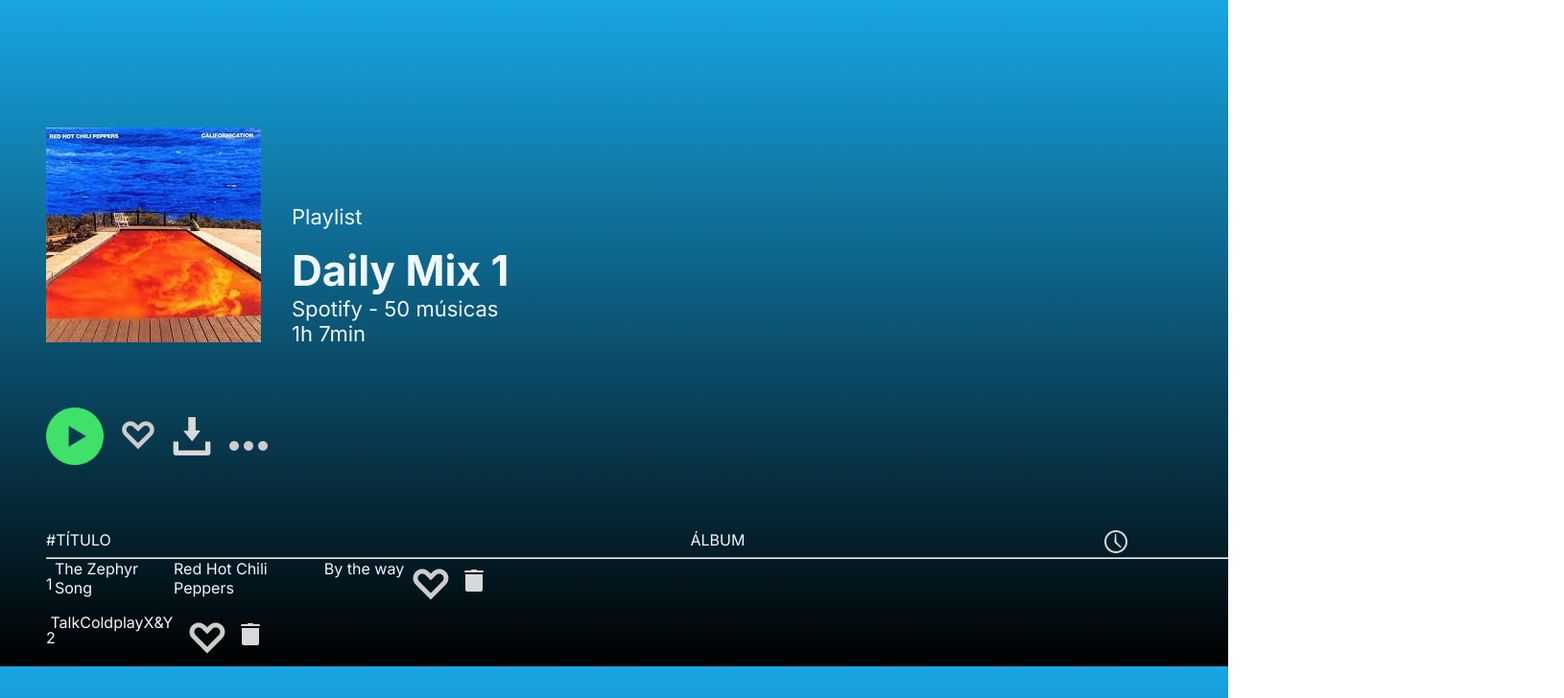
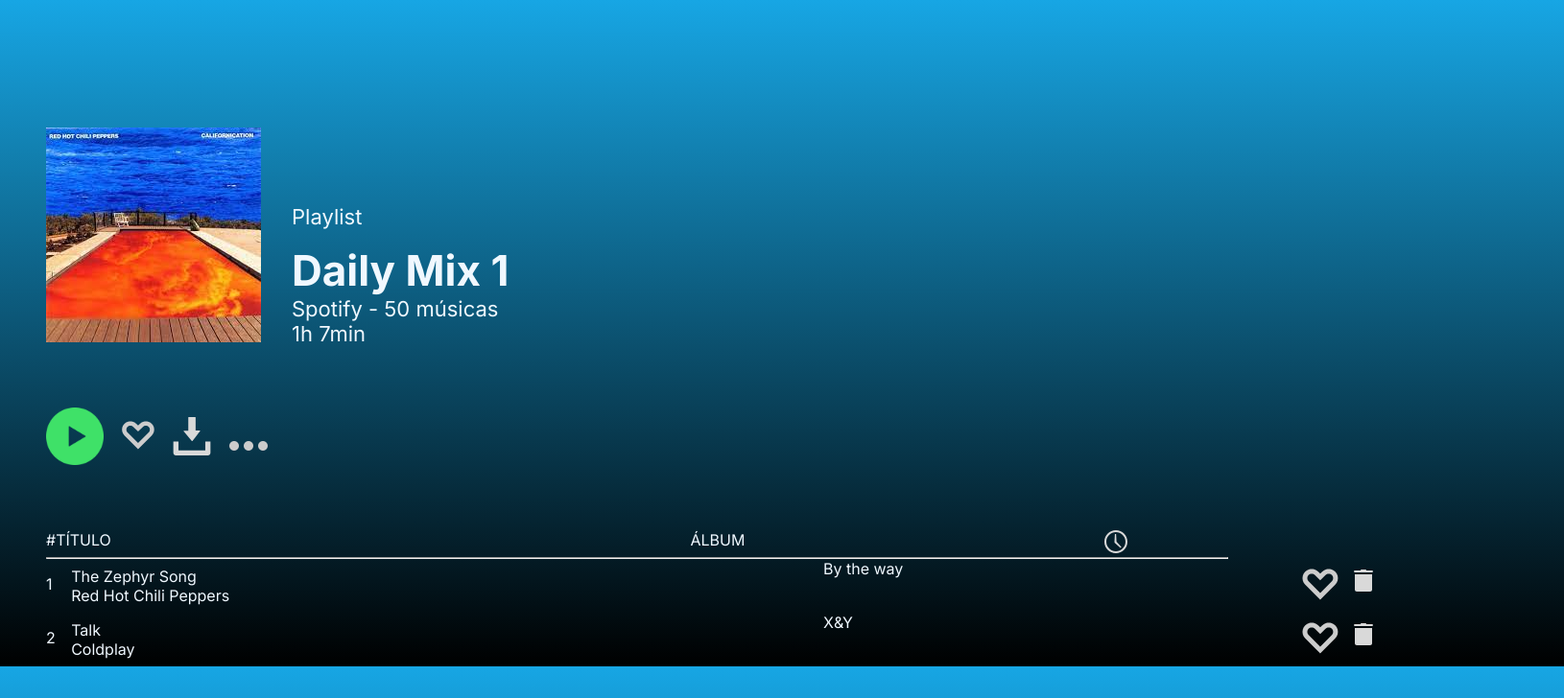
Before and after one commit to AugustoGuerradeLima/ijr-frondend, a React (Vite) app in the folder ISpotify/: page / in a window 1280 px wide. Shown: the top 728 px of the page at 96% size, 1630 px wide, since content can reach past the window. Built offline with nearby package versions, Linux system fonts and the light colour scheme.

Commit message:
Update Song.jsx

```diff
--- a/ISpotify/src/components/Song.jsx
+++ b/ISpotify/src/components/Song.jsx
@@ -22,10 +22,14 @@
   return (
     <div className="container">
       <div className="song">
-        <span>{number}</span>
-        <p className="song-name">{songName}</p>
-        <p className="artist-name">{artistName}</p>
-        <p className="album-name">{albumName}</p>
+        <div className="info">
+         <span>{number}</span>
+         <div className="name">
+            <p className="song-name">{songName}</p>
+            <p className="artist-name">{artistName}</p>
+          </div>
+          <p className="album-name">{albumName}</p>
+        </div>
         <div className="icons">
           {!likeHeart ?
             (<p className="heart-icon">
```
